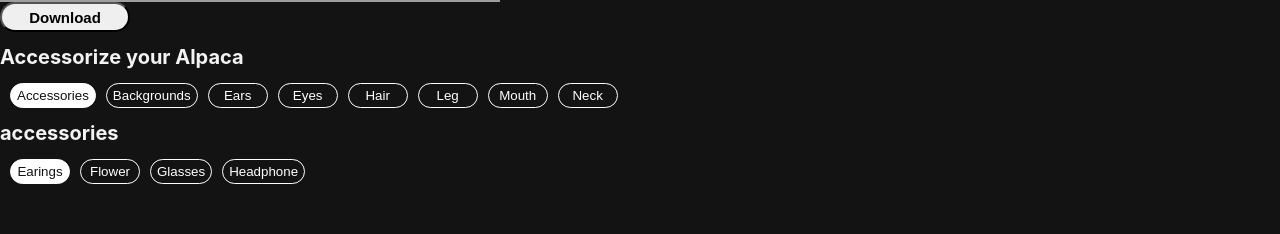
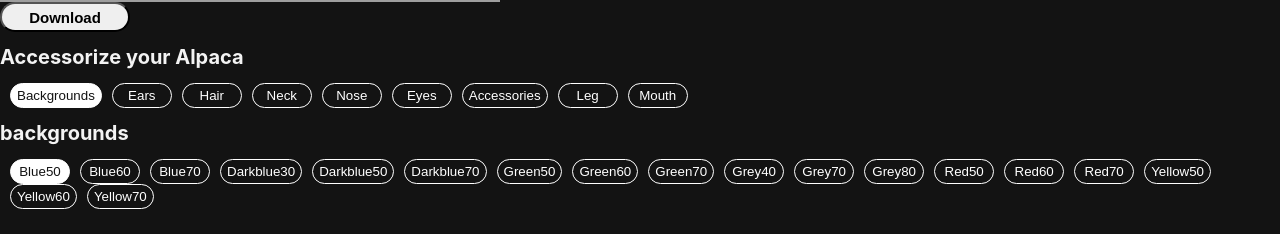
Before and after one commit to shlev/Alpaca-image-generator-website, a React (Create React App) app in the folder frontend/: page / in a window 1280 px wide. Shown: the part 534-768 px from the top of the page. Built offline with nearby package versions, Linux system fonts and the light colour scheme; grey boxes are pictures that could not be loaded.

Commit message:
update preview by selection logic

```diff
--- a/frontend/src/App.js
+++ b/frontend/src/App.js
@@ -8,27 +8,20 @@ import ButtonsList from './components/ButtonsList';
 import alpaca from './alpaca';
 
 function App() {
-  console.log(alpaca);
-
   const categories = (Object.keys(alpaca));
-  console.log(`Categories:${categories}`);
   let initSelectedOptions = {};
   categories.forEach(category => {
     initSelectedOptions = { ...initSelectedOptions, [category]: alpaca[category][0] };
   });
 
-  console.log('selected option');
-  console.table(initSelectedOptions);
-
   const [selectedCategoryIndex, setSelectedCategoryIndex] = useState(0);
   const [selectedOptionIndex, setSelectedOptionIndex] = useState(0);
   const [selectedOptions, setSelectedOptions] = useState(initSelectedOptions);
 
-  console.log(initSelectedOptions);
-  console.log(`Selected category options ${categories[selectedCategoryIndex]} + option ${alpaca[categories[selectedCategoryIndex]]}`);
-
-  function updateSelectedOptions() {
-    const updated = { ...selectedOptions, selectedCategory: selectedOptions };
+  function updateSelectedOptions(newOptionIndex) {
+    const selectedCategory = categories[selectedCategoryIndex];
+    const selectedOption = alpaca[selectedCategory][newOptionIndex];
+    const updated = { ...selectedOptions, [selectedCategory]: selectedOption };
     setSelectedOptions(updated);
   }
 
@@ -39,15 +32,14 @@ function App() {
 
   function updateOption(newOption) {
     const options = alpaca[categories[selectedCategoryIndex]];
-    const newIndex = options.indexOf(newOption); //
-    setSelectedOptionIndex(newIndex);
-    updateSelectedOptions();
+    const newOptionIndex = options.indexOf(newOption); //
+    setSelectedOptionIndex(newOptionIndex);
+    updateSelectedOptions(newOptionIndex);
   }
-  console.log(categories);
   return (
     <div>
       <Header />
-      <Preview />
+      <Preview selectedOptions={selectedOptions} />
       <Download />
       <ButtonsList updateSelectedListItem={updateCategory} categories={categories} selected={selectedCategoryIndex} headerText="Accessorize your Alpaca" />
       <ButtonsList updateSelectedListItem={updateOption} categories={alpaca[categories[selectedCategoryIndex]]} selected={selectedOptionIndex} headerText={categories[selectedCategoryIndex]} />
--- a/frontend/src/alpaca.js
+++ b/frontend/src/alpaca.js
@@ -1,12 +1,13 @@
 const alpaca = {
-  accessories: ['earings', 'flower', 'glasses', 'headphone'],
   backgrounds: ['blue50', 'blue60', 'blue70', 'darkblue30', 'darkblue50', 'darkblue70', 'green50', 'green60', 'green70', 'grey40', 'grey70', 'grey80', 'red50', 'red60', 'red70', 'yellow50', 'yellow60', 'yellow70'],
   ears: ['default', 'tilt-backward', 'tilt-forward'],
+  hair: ['bang', 'curls', 'default', 'elegant', 'fancy', 'quiff', 'short'],
+  neck: ['bend-backward', 'bend-forward', 'default', 'thick'],
+  nose: ['nose'],
   eyes: ['angry', 'default', 'naughty', 'panda', 'smart', 'star'],
-  hair: ['bang', 'curls', 'default', 'elegant', 'fancy', 'quiff', 'short'],
+  accessories: ['earings', 'flower', 'glasses', 'headphone'],
   leg: ['bubble-tea', 'cookie', 'default', 'game-console', 'tilt-backward', 'tilt-forward'],
   mouth: ['astonished', 'default', 'eating', 'laugh', 'tongue'],
-  neck: ['bend-backward', 'bend-forward', 'default', 'thick'],
 };
 
 export default alpaca;
--- a/frontend/src/components/ButtonsList.js
+++ b/frontend/src/components/ButtonsList.js
@@ -8,7 +8,6 @@ export default function ButtonsList(props) {
     headerText,
     updateSelectedListItem,
   } = props;
-  console.log(`ButtonList props:${categories}, ${typeof categories} ${selected}`);
   const selectedCategory = categories[selected];
 
   function updateList(category) {
--- a/frontend/src/components/ImagePart.js
+++ b/frontend/src/components/ImagePart.js
@@ -1,12 +1,12 @@
 import React from 'react';
 
 export default function ImagePart(props) {
-  const { category, filename } = props;
+  const { folder, filename } = props;
   return (
     <img
       className="pos-abs"
-      src={`/alpaca/${category}/${filename}.png`}
-      alt={category}
+      src={`/alpaca/${folder}/${filename}.png`}
+      alt={filename}
     />
   );
 }
--- a/frontend/src/components/Preview.js
+++ b/frontend/src/components/Preview.js
@@ -1,19 +1,13 @@
 import React from 'react';
 import ImagePart from './ImagePart';
 
-function Preview() {
+function Preview(props) {
+  const { selectedOptions } = props;
   return (
     <div className="preview-container">
-      <ImagePart category="backgrounds" filename="blue60" />
-      <ImagePart category="neck" filename="default" />
-      <ImagePart category="neck" filename="default" />
-      <ImagePart category="neck" filename="default" />
-      <ImagePart category="neck" filename="default" />
-      <ImagePart category="neck" filename="default" />
-      <ImagePart category="neck" filename="default" />
-      <ImagePart category="neck" filename="default" />
-      <ImagePart category="neck" filename="default" />
-      <ImagePart category="neck" filename="default" />
+      {Object.keys(selectedOptions).map((option) => (
+        <ImagePart key={option} folder={option} filename={selectedOptions[option]} />
+      ))}
     </div>
   );
 }
```
